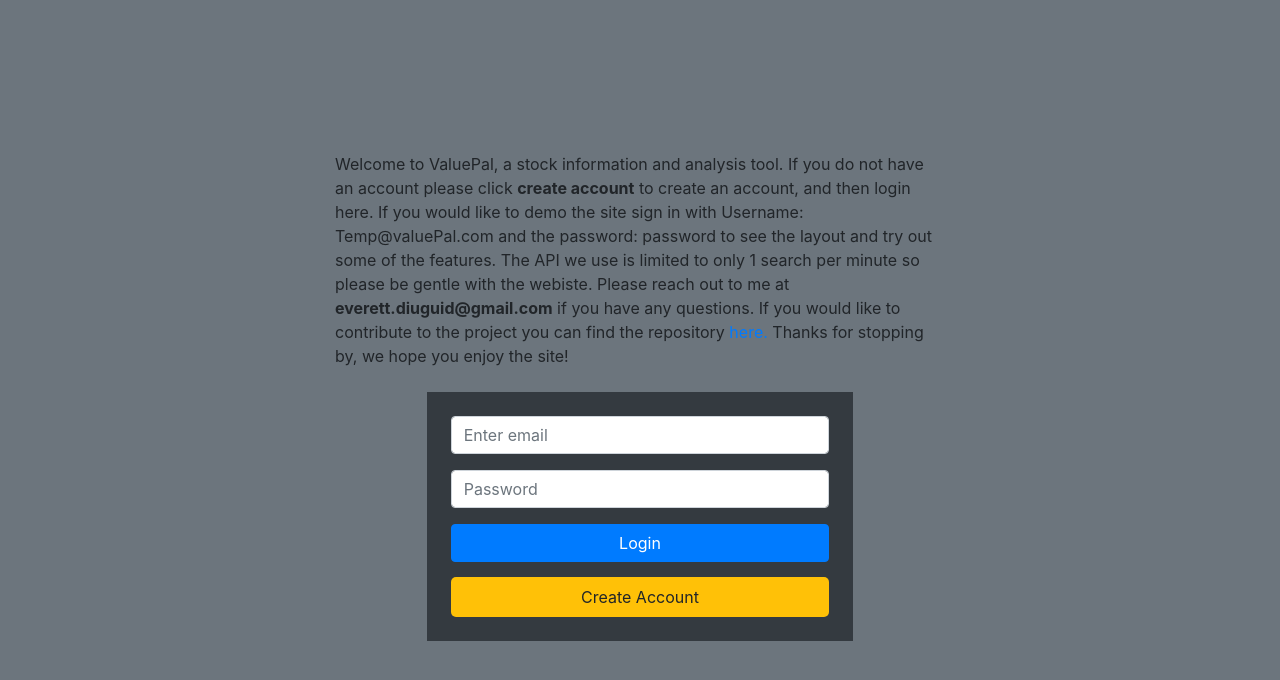
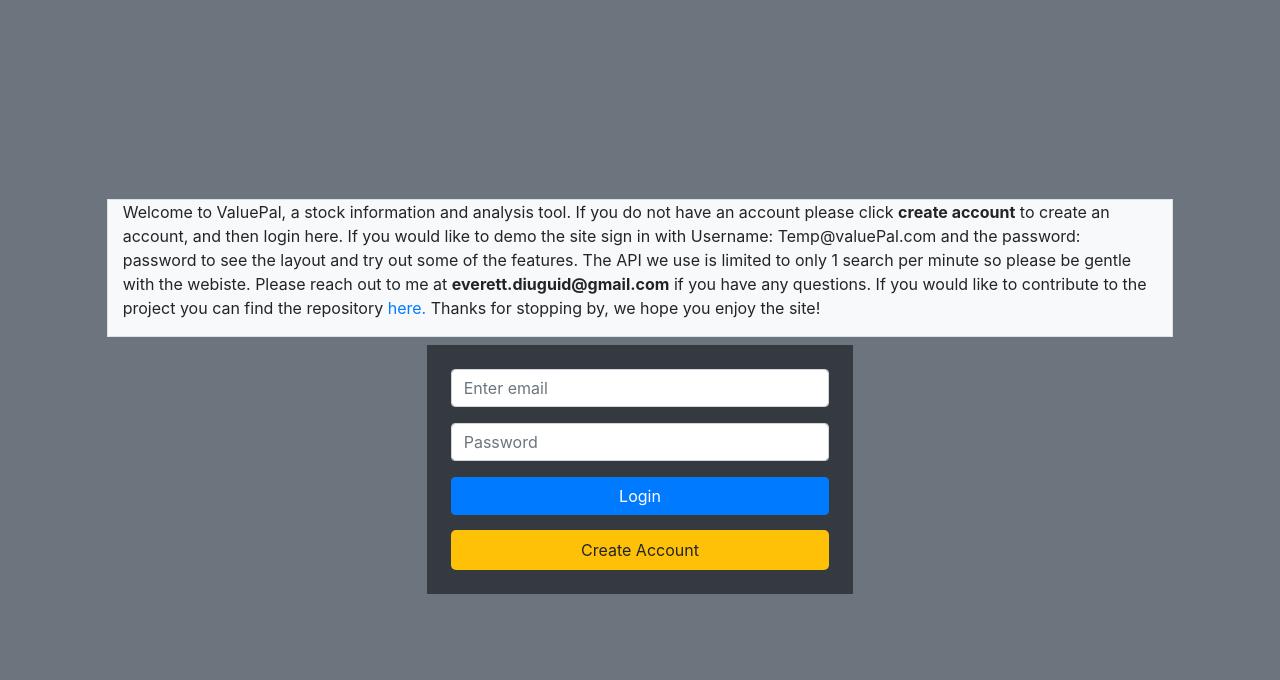
Before and after one commit to diuguide/valuePal, a React (Create React App) app in the folder client/: page / in a window 1280 px wide. Shown: the top 680 px of the page. Built offline with nearby package versions, Linux system fonts and the light colour scheme; no server answers.

Commit message:
added colored background and border

```diff
--- a/client/src/components/Auth/SignIn/index.js
+++ b/client/src/components/Auth/SignIn/index.js
@@ -49,8 +49,8 @@
         style={{ height: "100vh" }}
       >
         <Col>
-          <Row className="d-flex justify-content-center align-content-center">
-            <Col xs={10} md={6} lg={6}>
+          <Row className="d-flex justify-content-center align-content-center ">
+            <Col className="bg-light border border-rounded" xs={10} md={10} lg={10}>
               <div className="signupDesc">
                 <p>
                   Welcome to ValuePal, a stock information and analysis tool. If
```
